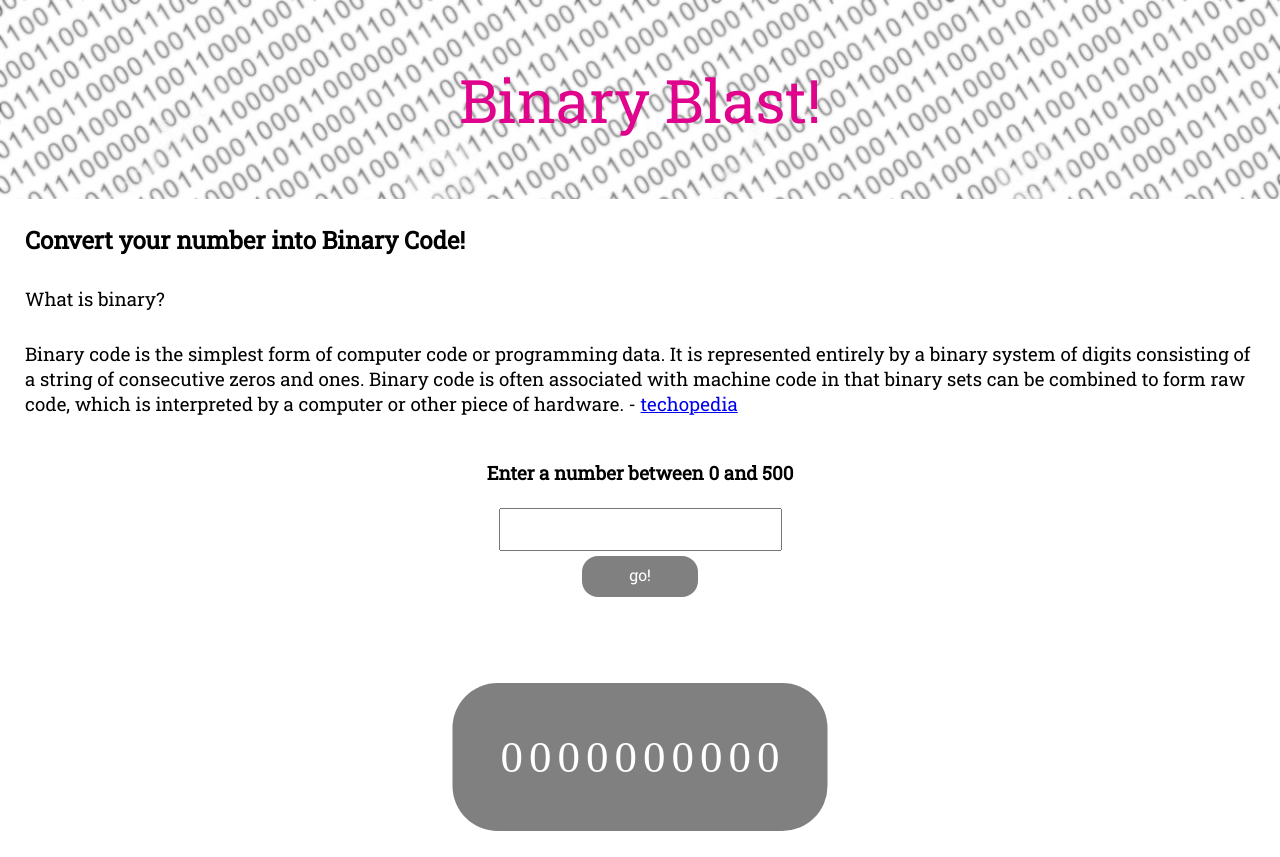
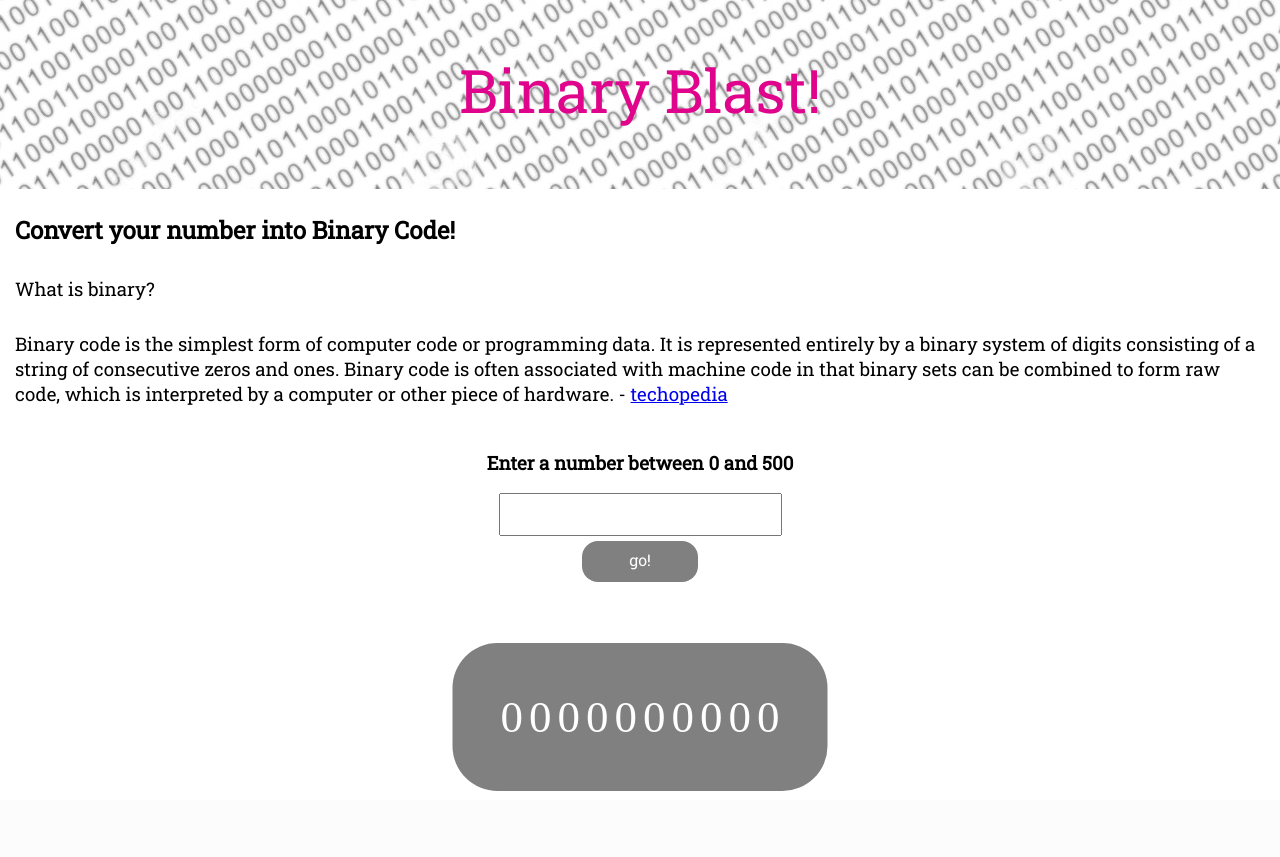
Before and after one commit to victoriaj1003/binarything, a PHP site: page / in a window 1280 px wide. After the commit the page ends 791 px from the top, so only its background shows below. Run offline with PHP 8.4, Linux system fonts and the light colour scheme.

Commit message:
more tweaks

```diff
--- a/styles/style.css
+++ b/styles/style.css
@@ -1,6 +1,6 @@
 
 body {
-	margin: 0px;
+	margin: -10px;
 }
 
 #wrapper {
@@ -19,6 +19,7 @@ header {
 }
 
 header p {
+	text-align: center;
 	font-size: 3.75em;
 	/*padding: 5px;*/
 	/*color: #1a738c;*/
@@ -53,12 +54,7 @@ header p {
 	flex-direction: column;
 	align-items: center;
 	justify-content: center;
-	/*height: 200px;*/
-	/*height: auto;*/
-	/*border: 1px solid grey;*/
-	/*margin: 10px;*/
 	/*background-color: blue;*/
-	/*text-align: center;*/
 }
 
 #alert {
@@ -66,12 +62,13 @@ header p {
 	color: red;
 	font-size: 1.25em;
 	padding: 10px;
+	text-align: center;
 }
 
 #inputspace {
 	width: 275px;
 	height: 35px;
-	margin: 5px;
+	margin-bottom: 5px;
 	padding: 2px;
 	font-size: 1em;
 }
@@ -92,17 +89,17 @@ header p {
 	color: #e0048c
 }
 
-#userInput {
+/*#userInput {
 	width: 225x;
 	height: 50px;
 	border: 1px solid black;
 	text-align: center;
 	margin: 10px;
-	/*padding: 10px;*/
-}
+}*/
 
 #outputwrapper {
-	height: 200px;
+	height: 150px;
+	width: auto;
 	/*background-color: green;*/
 }
 
```
